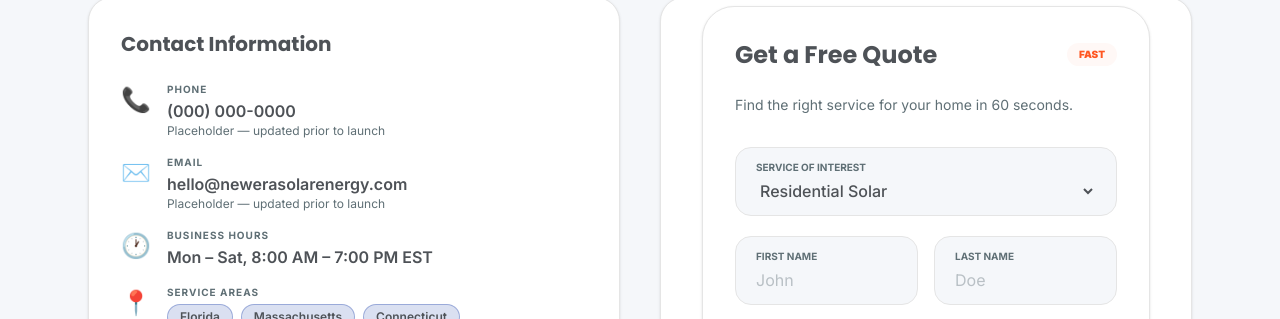
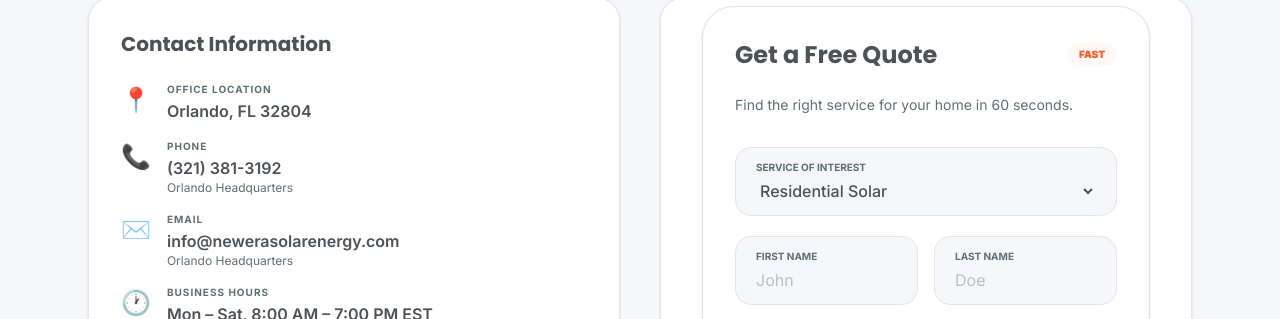
Before and after one commit to ralas90-art/NewEraWebsite, a Next.js app: page /contact in a window 1280 px wide. Shown: the part 412-731 px from the top of the page. Built offline with nearby package versions, Linux system fonts and the light colour scheme; no server answers.

Commit message:
Update physical location address in contact page UI

```diff
--- a/app/contact/page.tsx
+++ b/app/contact/page.tsx
@@ -106,23 +106,30 @@ export default function ContactPage() {
               <h2 className="font-poppins font-bold text-xl text-newera-dark-gray mb-6">Contact Information</h2>
               <ul className="space-y-4">
                 <li className="flex items-start gap-4">
+                  <span className="text-2xl mt-0.5">📍</span>
+                  <div>
+                    <p className="text-[10px] font-bold text-[#5F6F75] uppercase tracking-widest mb-0.5">Office Location</p>
+                    <p className="text-newera-dark-gray font-semibold font-sans">Orlando, FL 32804</p>
+                  </div>
+                </li>
+                <li className="flex items-start gap-4">
                   <span className="text-2xl mt-0.5">📞</span>
                   <div>
                     <p className="text-[10px] font-bold text-[#5F6F75] uppercase tracking-widest mb-0.5">Phone</p>
-                    <a href="tel:+10000000000" className="text-newera-dark-gray font-semibold font-sans hover:text-[#ff5722] transition-colors">
-                      (000) 000-0000
+                    <a href="tel:+13213813192" className="text-newera-dark-gray font-semibold font-sans hover:text-[#ff5722] transition-colors">
+                      (321) 381-3192
                     </a>
-                    <p className="text-xs text-[#5F6F75] font-sans">Placeholder — updated prior to launch</p>
+                    <p className="text-xs text-[#5F6F75] font-sans">Orlando Headquarters</p>
                   </div>
                 </li>
                 <li className="flex items-start gap-4">
                   <span className="text-2xl mt-0.5">✉️</span>
                   <div>
                     <p className="text-[10px] font-bold text-[#5F6F75] uppercase tracking-widest mb-0.5">Email</p>
-                    <a href="mailto:hello@newerasolarenergy.com" className="text-newera-dark-gray font-semibold font-sans hover:text-[#ff5722] transition-colors">
-                      hello@newerasolarenergy.com
+                    <a href="mailto:info@newerasolarenergy.com" className="text-newera-dark-gray font-semibold font-sans hover:text-[#ff5722] transition-colors">
+                      info@newerasolarenergy.com
                     </a>
-                    <p className="text-xs text-[#5F6F75] font-sans">Placeholder — updated prior to launch</p>
+                    <p className="text-xs text-[#5F6F75] font-sans">Orlando Headquarters</p>
                   </div>
                 </li>
                 <li className="flex items-start gap-4">
```
